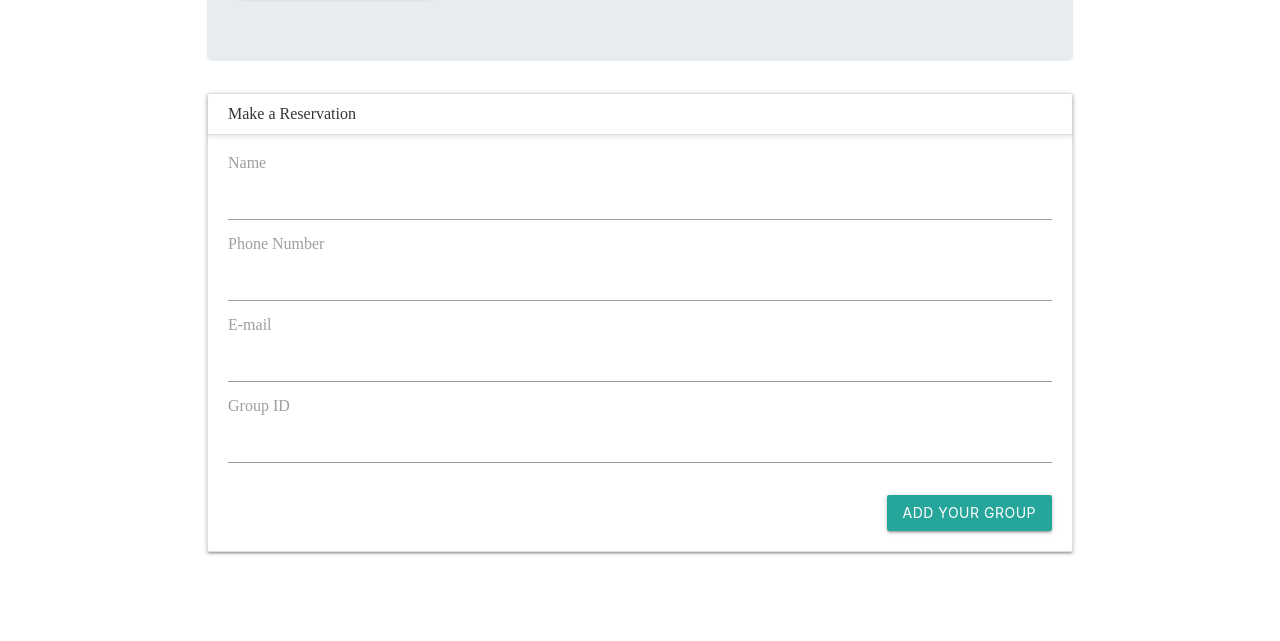
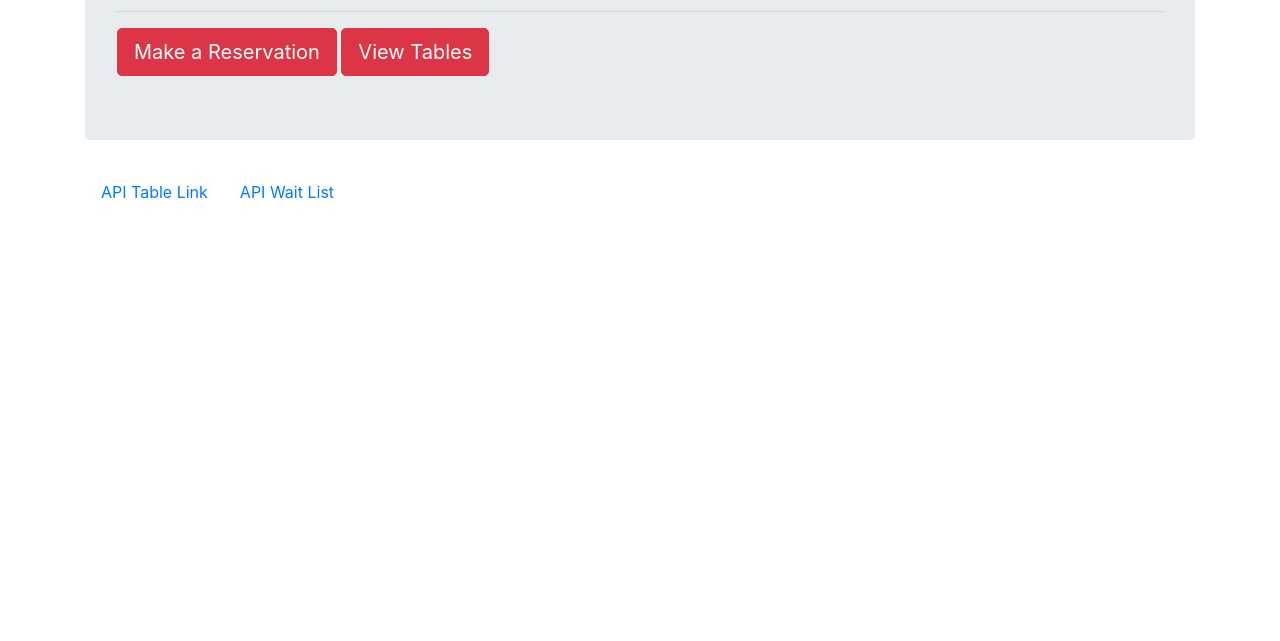
Before and after one commit to monicarangel95/Hot-Restaurant-App, a plain HTML site: page index.html in a window 1280 px wide. Shown: the part 159-800 px from the top of the page. Drawn offline with nearby package versions, Linux system fonts and the light colour scheme.

Commit message:
html links and basic css layout

```diff
--- a/index.html
+++ b/index.html
@@ -5,9 +5,7 @@
     <meta name="viewport" content="width=device-width, initial-scale=1.0">
     <title>Document</title>
     <link rel="stylesheet" href="https://stackpath.bootstrapcdn.com/bootstrap/4.3.1/css/bootstrap.min.css" integrity="sha384-ggOyR0iXCbMQv3Xipma34MD+dH/1fQ784/j6cY/iJTQUOhcWr7x9JvoRxT2MZw1T" crossorigin="anonymous">
-    <link rel="stylesheet" href="https://cdn.jsdelivr.net/npm/bulma@0.9.0/css/bulma.css">
-    <link rel="stylesheet" href="https://cdnjs.cloudflare.com/ajax/libs/materialize/1.0.0/css/materialize.min.css">
-    <link rel="stylesheet" href="assets/css/reset.css">
+    <!-- <link rel="stylesheet" href="assets/css/reset.css"> -->
     <link rel="stylesheet" href="assets/css/style.css">
     <script src="https://code.jquery.com/jquery-3.5.1.js" integrity="sha256-QWo7LDvxbWT2tbbQ97B53yJnYU3WhH/C8ycbRAkjPDc=" crossorigin="anonymous"></script>
 </head>
@@ -18,48 +16,26 @@
                 <h1>Make a Reservation</h1>
                 <h3>Fill in Below!</h3>
                 <hr>
-              <a href="/"><button class="btn btn-danger btn-lg"><span class="fa fa-eye"></span>Make a Reservation</button></a>
-            </div>
+                <a href="reserve.html"><button class="btn btn-danger btn-lg"><span class="fa fa-eye"></span>Make a Reservation</button></a>
+                <a href="waiting.html"><button class="btn btn-danger btn-lg"><span class="fa fa-eye">View Tables</span></button></a>
             </div>
 
-    <div class="col-12 container">
+            <div class="navAPI">
+                <ul class="nav">
+                    <li class="nav-item">
+                      <a class="nav-link active" href="#">API Table Link</a>
+                    </li>
+                    <li class="nav-item">
+                      <a class="nav-link" href="#">API Wait List</a>
+                    </li>
 
-        <div class="card">
-          <div class="card-header">
-            <h3><strong>Make a Reservation</strong></h3>
-          </div>
-          <div class="card-body">
-            <form method="POST" role="form">
-
-              <div class="form-group">
-                <label for="name">Name</label>
-                <input type="text" class="form-control" id="name">
+                  </ul>
             </div>
 
-              <div class="form-group">
-                <label for="role">Phone Number</label>
-                <input type="text" class="form-control" id="role">
+
+
+
     </div>
-
-              <div class="form-group">
-                <label for="age">E-mail</label>
-                <input type="text" class="form-control" id="age">
-              </div>
-
-              <div class="form-group">
-                <label for="force-points">Group ID</label>
-                <input type="text" class="form-control" id="force-points">
-              </div>
-
-            </form>
-            <br>
-            <div class="text-right">
-              <button type="submit" class="btn btn-primary btn-md" id="add-btn"><span class="fa fa-fire"></span>Add your Group</button>
-            </div>
-          </div>
-        </div>
-    </div>
-
 
     <script src="assets/js/script.js"></script>
 </body>
```
Also changed, not shown: reserve.html (added, +59 -0 lines), waiting.html (added). Lines whose indentation alone changed are shown as unchanged.
